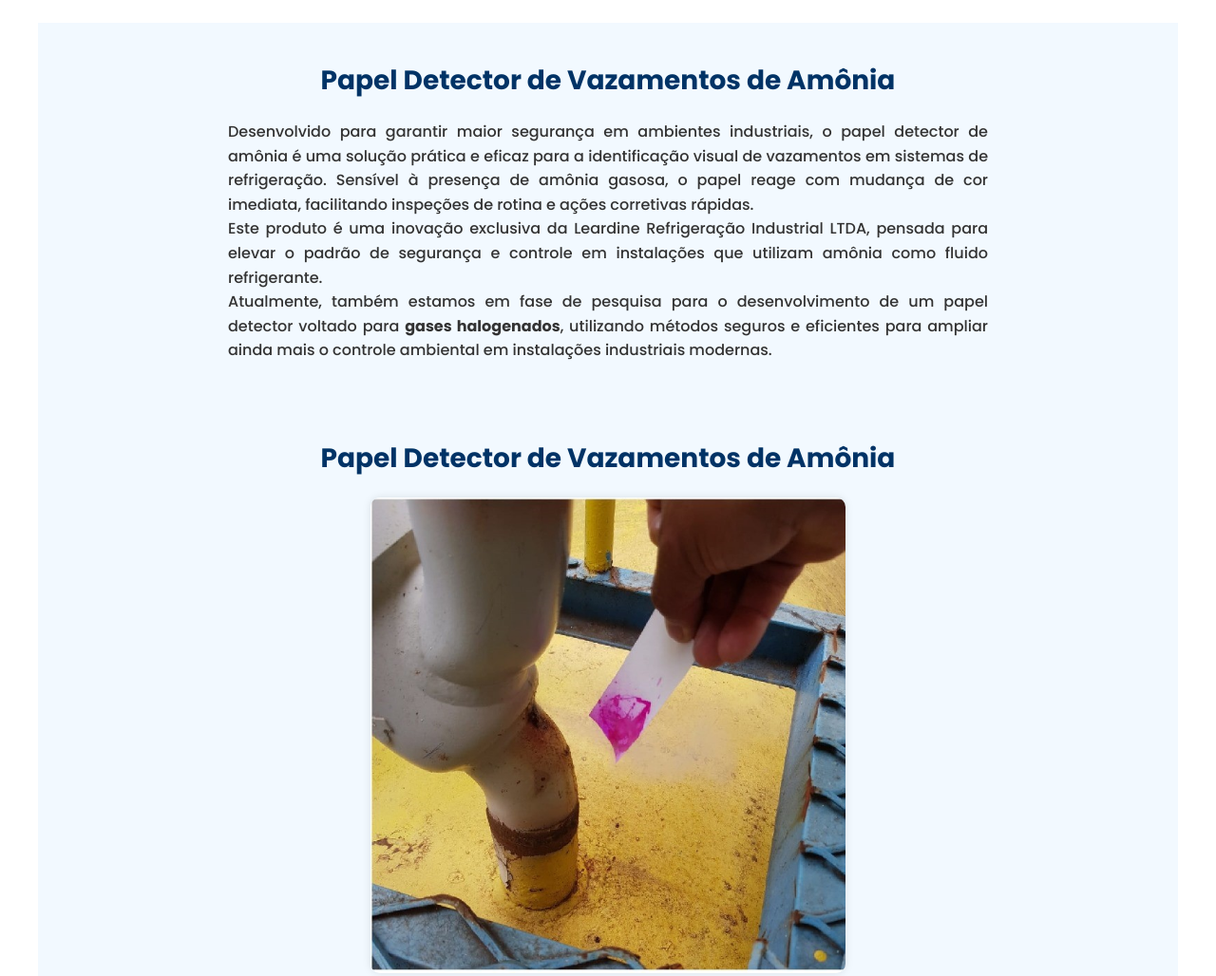
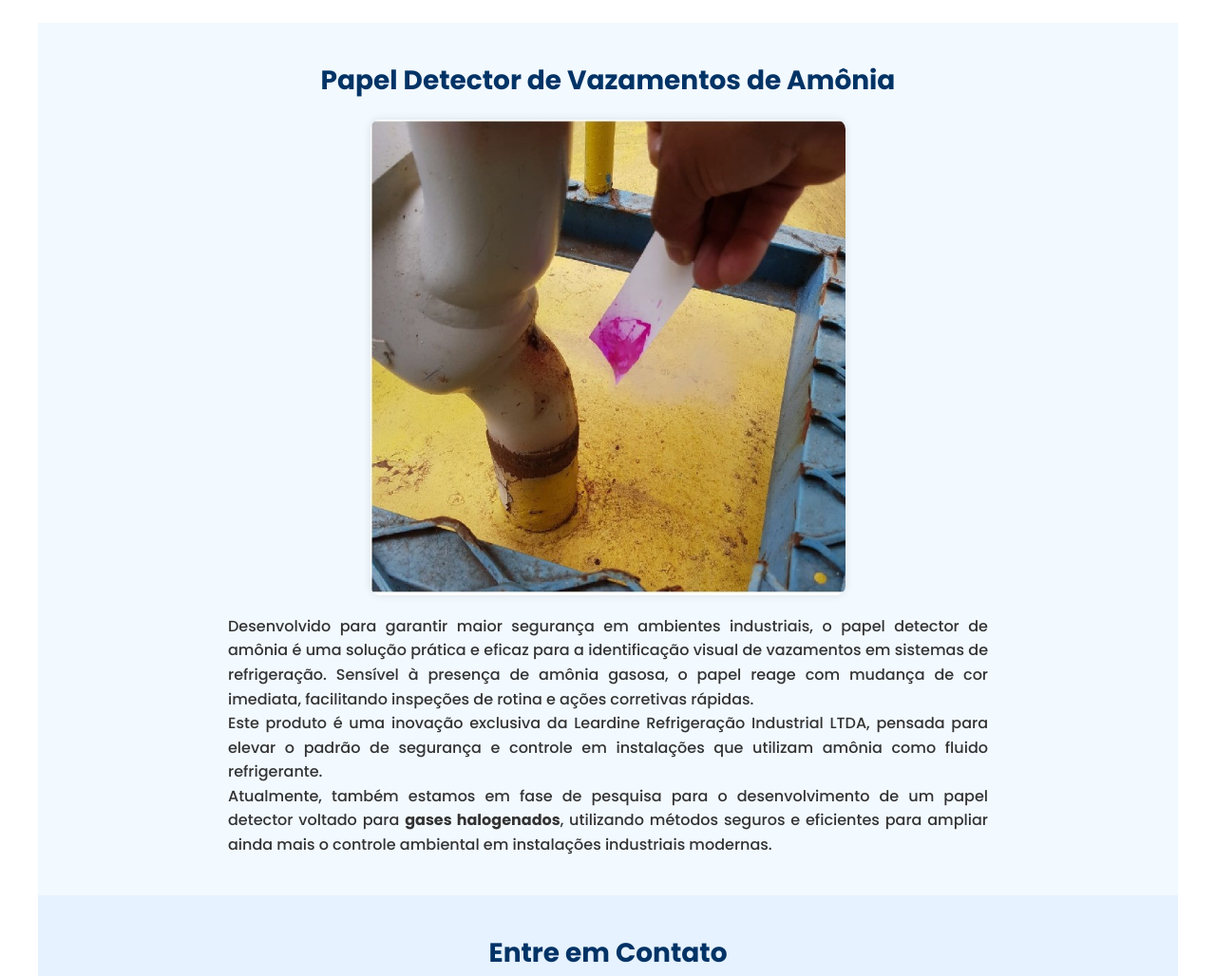
Before and after one commit to lrindustrial/leardine-site, a plain HTML site: page index.html in a window 1280 px wide. Shown: the part 2300-3328 px from the top of the page at 95% size. Drawn offline with Linux system fonts and the light colour scheme.

Commit message:
Update index.html

```diff
--- a/index.html
+++ b/index.html
@@ -86,17 +86,10 @@
 </section>
 
 
-<section id="produto" class="product">
-    <h2>Papel Detector de Vazamentos de Amônia</h2>
-    <div class="product-content">
-        <p>Desenvolvido para garantir maior segurança em ambientes industriais, o papel detector de amônia é uma solução prática e eficaz para a identificação visual de vazamentos em sistemas de refrigeração. Sensível à presença de amônia gasosa, o papel reage com mudança de cor imediata, facilitando inspeções de rotina e ações corretivas rápidas.</p>
-        <p>Este produto é uma inovação exclusiva da Leardine Refrigeração Industrial LTDA, pensada para elevar o padrão de segurança e controle em instalações que utilizam amônia como fluido refrigerante.</p>
-        <p>Atualmente, também estamos em fase de pesquisa para o desenvolvimento de um papel detector voltado para <strong>gases halogenados</strong>, utilizando métodos seguros e eficientes para ampliar ainda mais o controle ambiental em instalações industriais modernas.</p>
-    </div>
-</section>
 
 
-<section class="product">
+
+<section id="produto" class="product">
     <h2>Papel Detector de Vazamentos de Amônia</h2>
     <div class="product-content">
         <img src="papel-amonia.jpg" alt="Foto do Papel Detector de Amônia" class="product-image">
```
